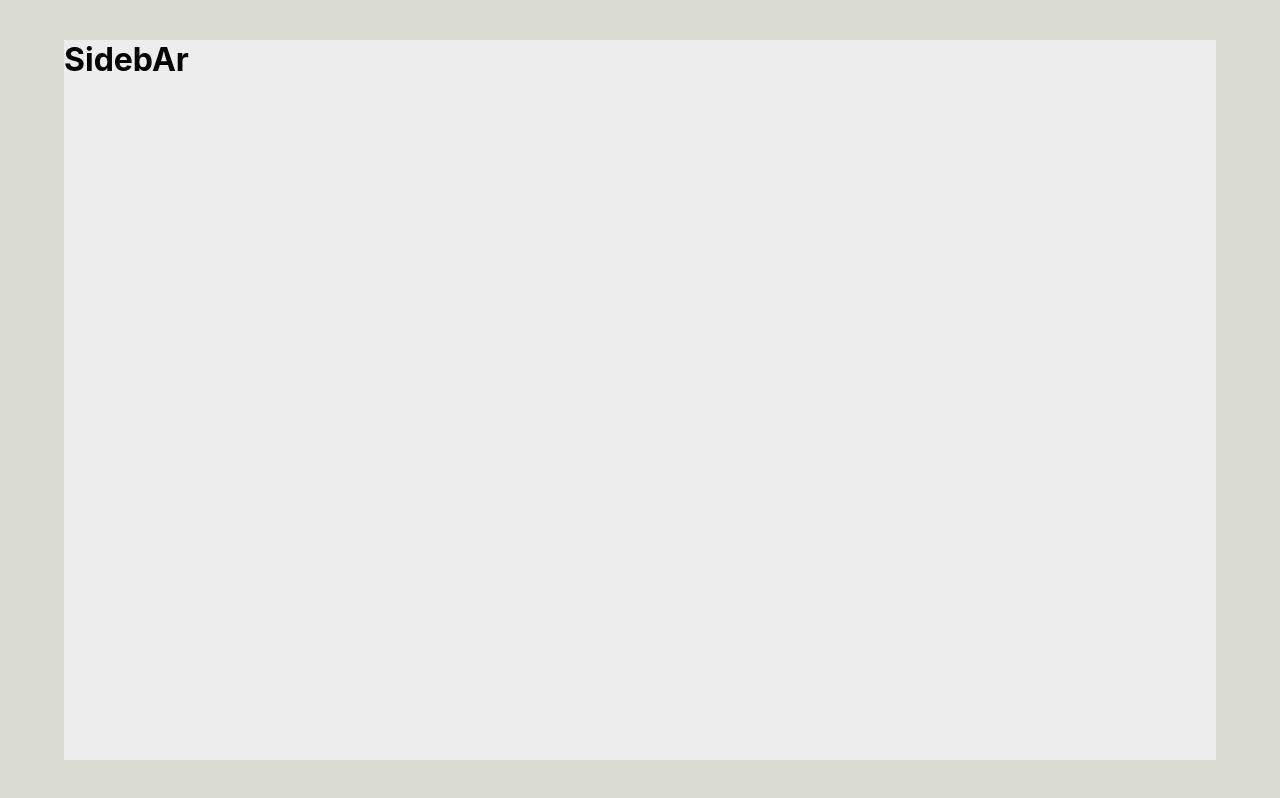
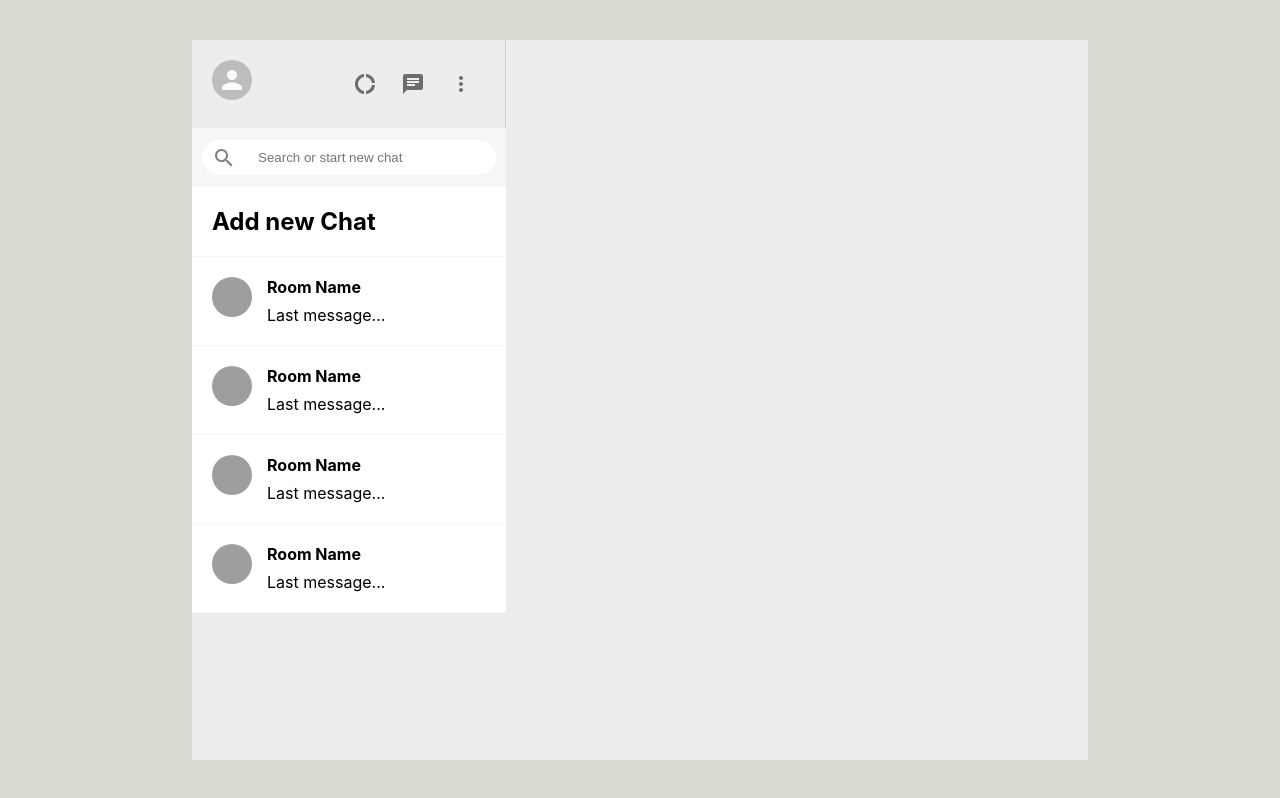
Before and after one commit to DhoundiyalShivam/whatsappclone, a React (Create React App) app: page / in a window 1280 px wide. Built offline with nearby package versions, Linux system fonts and the light colour scheme; grey boxes are pictures that could not be loaded.

Commit message:
sidebarChatDone

```diff
--- a/package.json
+++ b/package.json
@@ -3,6 +3,8 @@
   "version": "0.1.0",
   "private": true,
   "dependencies": {
+    "@material-ui/core": "^4.12.3",
+    "@material-ui/icons": "^4.11.2",
     "@testing-library/jest-dom": "^5.16.2",
     "@testing-library/react": "^12.1.3",
     "@testing-library/user-event": "^13.5.0",
--- a/src/App.css
+++ b/src/App.css
@@ -6,7 +6,7 @@
 }
 .appBody{
   height: 90vh;
-  width: 90vw;
+  width: 70vw;
 background-color: #ededed;
 display: flex;
 }
--- a/src/Sidebar.css
+++ b/src/Sidebar.css
@@ -0,0 +1,48 @@
+.sidebar{
+    /* display: flex; */
+    flex:0.35;
+    flex-direction: column;
+}
+.sidebarHeader{
+    display: flex;
+    justify-content: space-between;
+    padding: 20px;
+    border-right: 1px solid lightgrey;
+}
+.sidebarHeaderRight{
+    display: flex;
+    align-items: center;
+    justify-content: space-between;
+    min-width: 10vw;
+}
+/* .sidebarHeader> .MuiSvgIcon-root{
+    margin-right:2vw;
+    font-size:24px !important
+} */
+.sidebarSearch{
+    display: flex;
+    align-items: center;
+    background-color: #f6f6f6;
+    height: 39px;
+    padding: 10px;
+}
+.sidebarSearchContainer{
+    display: flex;
+    align-items: center;
+    background-color: white;
+    width: 100%;
+    height: 35px;
+    border-radius: 20px;
+}
+.sidebarSearchContainer > input{
+    border:none;
+    margin-left: 10px;
+}
+.sidebarSearchContainer > .MuiSvgIcon-root{
+    color: gray;
+    padding: 10px;
+}
+.sidebarChats{
+    background-color: white;
+    flex:1;
+}
--- a/src/Sidebar.js
+++ b/src/Sidebar.js
@@ -1,11 +1,45 @@
 import React from 'react'
 import './Sidebar.css'
-function Sidebar(){
-    return(
+import { Avatar, IconButton } from "@material-ui/core"
+import DonutLargeIcon from '@material-ui/icons/DonutLarge';
+import ChatIcon from '@material-ui/icons/Chat';
+import MoreVertIcon from '@material-ui/icons/MoreVert';
+import { SearchOutlined } from '@material-ui/icons';
+import SidebarChat from './SidebarChat';
+function Sidebar() {
+    return (
         <div className='sidebar'>
-        <h1>SidebAr</h1>
+            {/* <h1>SidebAr</h1> */}
+            <div className='sidebarHeader'>
+                <Avatar />
+                <div className='sidebarHeaderRight'>
+                    <IconButton>
+                        <DonutLargeIcon />
+                    </IconButton>
+                    <IconButton>
+                        <ChatIcon />
+                    </IconButton>
+                    <IconButton>
+                        <MoreVertIcon />
+                    </IconButton>
+                </div>
+            </div>
+            <div className='sidebarSearch'>
+                <div className='sidebarSearchContainer'>
+                    <SearchOutlined />
+                    <input placeholder='Search or start new chat' type="text" />
+                </div>
+            </div>
+            <div className='sidebarChats'>
+                <SidebarChat addNewChat/>
+                <SidebarChat />
+                <SidebarChat />
+                <SidebarChat />
+                <SidebarChat />
+            </div>
+
 
         </div>
-        )
+    )
 }
 export default Sidebar;
--- /dev/null
+++ b/src/SidebarChat.js
@@ -0,0 +1,29 @@
+import { Avatar } from '@material-ui/core'
+import React, { useEffect, useState } from 'react'
+import './sidebarChat.css'
+function SidebarChat({addNewChat}) {
+    console.log(addNewChat)
+    const [avatarImg,setAvatarImg]=useState('')
+    useEffect(()=>{
+        setAvatarImg(Math.floor(Math.random()*5000))
+    },[])
+    const createChat=()=>{
+        const roomName=prompt("please enter name for chat")
+        if(roomName){
+            console.log(roomName)
+        }
+    }
+    return !addNewChat?(
+        <div className='sidebarChat'>
+            <Avatar src={`https://avatars.dicebear.com/api/human/${avatarImg}.svg`}/>
+            <div className='sidebarChatInfo'>
+                <h2>Room Name</h2>
+                <p>Last message...</p>
+            </div>
+        </div>
+    ):(<div onClick={createChat} className="sidebarChat">
+    <h2>Add new Chat</h2>
+    </div>)
+}
+export default SidebarChat
+//this above used api gives us the randon avatar image
--- /dev/null
+++ b/src/sidebarChat.css
@@ -0,0 +1,16 @@
+.sidebarChat{
+    display: flex;
+    padding: 20px;
+    cursor: pointer;
+    border-bottom: 1px solid #f6f6f6;
+}
+.sidebarChat:hover{
+    background-color: #ebebeb;
+}
+.sidebarChatInfo > h2{
+    font-size: 16px;
+    margin-bottom: 8px;
+}
+.sidebarChatInfo{
+    margin-left: 15px;
+}
```
Also changed, not shown: Notes.txt, 1 other file (tests, documents, lock files or other folders).
